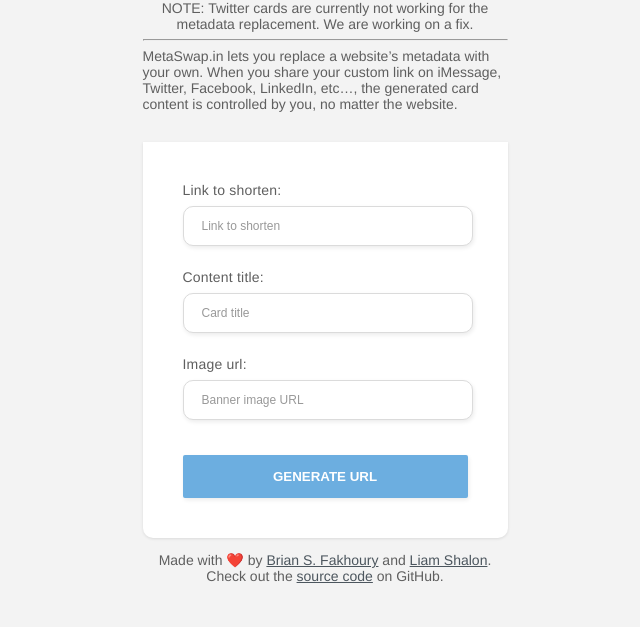
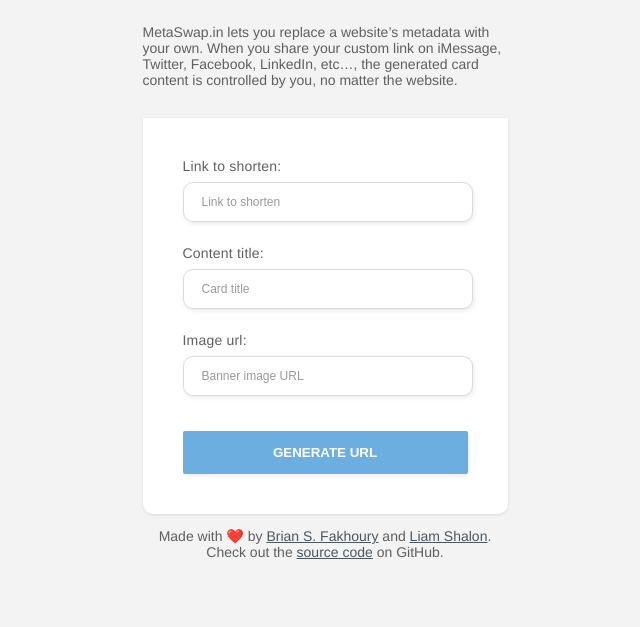
Before and after one commit to brianfakhoury/Metaswap, a website: page index.html in a window 1280 px wide. Shown: the part 173-800 px from the top of the page, without its empty margins (315-955 px from the left). Drawn offline with nearby package versions, Linux system fonts and the light colour scheme.

Commit message:
Update index.html

```diff
--- a/index.html
+++ b/index.html
@@ -75,8 +75,6 @@
         <div class="form-mini-container">
 
             <img src="metaswap_logo.png" id="logo">
-            <p>NOTE: Twitter cards are currently not working for the metadata replacement. We are working on a fix.</p>
-            <hr>
             <p id="intro-para">MetaSwap.in lets you replace a website’s metadata with your own. When you share your custom link on iMessage, Twitter, Facebook, LinkedIn, etc…, the generated card content is controlled by you, no matter the website.</p>
 
             <form class="form-mini" method="POST" onsubmit="return checkform()">
```
